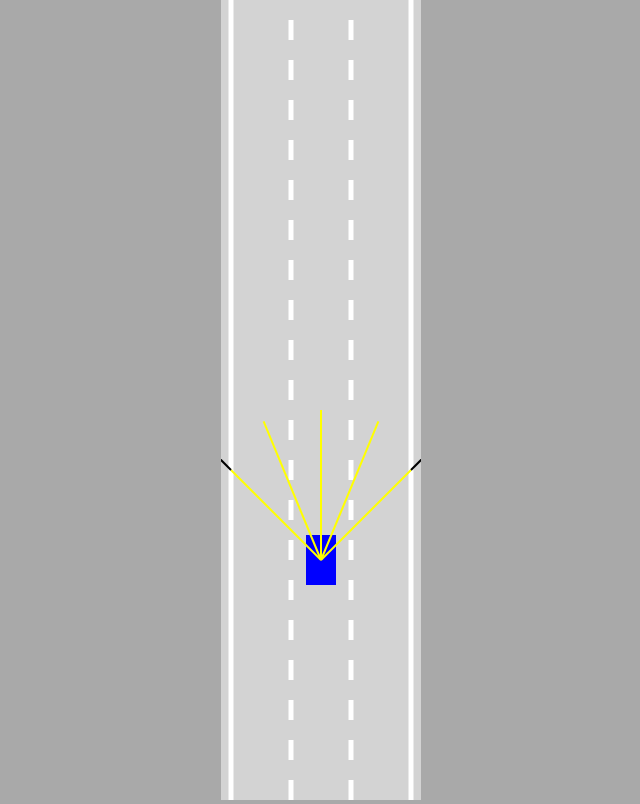
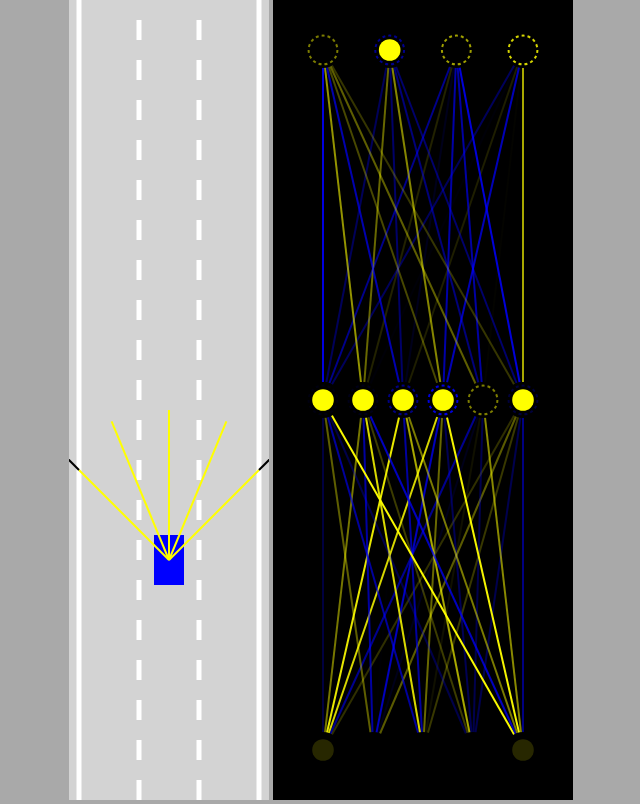
Before and after one commit to satyajitnayk/selfdriving-car, a plain HTML site: page index.html in a window 1280 px wide. Shown: the whole page, without its empty margins (319-959 px from the left). Drawn offline with Linux system fonts and the light colour scheme.

Commit message:
add a canvas for drawing network structure
* draw neural network structure.
* style the neural network.

```diff
--- a/index.html
+++ b/index.html
@@ -9,8 +9,10 @@
 </head>
 
 <body>
-<canvas id="myCanvas"></canvas>
+<canvas id="carCanvas"></canvas>
+<canvas id="networkCanvas"></canvas>
 
+<script src="visualizer.js"></script>
 <script src="network.js"></script>
 <script src="sensor.js"></script>
 <script src="utils.js"></script>
--- a/script.js
+++ b/script.js
@@ -1,9 +1,14 @@
-const canvas = document.getElementById('myCanvas')
-canvas.width = 200
+const carCanvas = document.getElementById('carCanvas')
+carCanvas.width = 200
 
-const ctx = canvas.getContext('2d')
-const road = new Road(canvas.width / 2, canvas.width * 0.9)
-const car = new Car(road.getLaneCenter(1), 100, 30, 50, "AI")
+const networkCanvas = document.getElementById('networkCanvas')
+networkCanvas.width = 300
+
+const carCtx = carCanvas.getContext('2d')
+const networkCtx = networkCanvas.getContext('2d')
+
+const road = new Road(carCanvas.width / 2, carCanvas.width * 0.9)
+const car = new Car(road.getLaneCenter(1), 100, 30, 50, "KEYS")
 const traffic = [
   new Car(road.getLaneCenter(1), -100, 30, 50, "DUMMY", 2)
 ];
@@ -16,18 +21,21 @@ function animate() {
   }
   car.update(road.borders, traffic)
 
-  canvas.height = window.innerHeight
+  carCanvas.height = window.innerHeight
+  networkCanvas.height = window.innerHeight
 
   // make it look like a camera is following the car
-  ctx.save()
-  ctx.translate(0, -car.y + canvas.height * 0.7)
+  carCtx.save()
+  carCtx.translate(0, -car.y + carCanvas.height * 0.7)
 
-  road.draw(ctx)
+  road.draw(carCtx)
   for (let i = 0; i < traffic.length; ++i) {
-    traffic[i].draw(ctx, 'red')
+    traffic[i].draw(carCtx, 'red')
   }
-  car.draw(ctx, 'blue')
+  car.draw(carCtx, 'blue')
 
-  ctx.restore()
+  carCtx.restore()
+
+  Visualizer.drawNetwork(networkCtx, car.brain)
   requestAnimationFrame(animate)
 }
--- a/style.css
+++ b/style.css
@@ -1,11 +1,15 @@
-body{
+body {
     margin: 0;
-    background:darkgray ;
+    background: darkgray;
     overflow: hidden;
     text-align: center;
 }
 
 
-#myCanvas{
+#networkCanvas {
+    background: black;
+}
+
+#carCanvas {
     background: lightgray;
 }
--- a/utils.js
+++ b/utils.js
@@ -42,3 +42,11 @@ function polygonsIntersect(polygon1, polygon2) {
   }
   return false
 }
+
+function getRGBA(value) {
+  const alpha = Math.abs(value)
+  const R = value < 0 ? 0 : 255
+  const G = R
+  const B = value > 0 ? 0 : 255
+  return `rgba(${R},${G},${B},${alpha})`
+}
--- /dev/null
+++ b/visualizer.js
@@ -0,0 +1,84 @@
+class Visualizer {
+  static #getNodeX(nodes, index, left, right) {
+    return lerp(left, right, nodes.length === 1 ? 0.5 : index / (nodes.length - 1))
+  }
+
+  static drawNetwork(ctx, network) {
+    const margin = 50
+    const left = margin
+    const top = margin
+    const width = ctx.canvas.width - margin * 2
+    const height = ctx.canvas.height - margin * 2
+
+    const levelHeight = height / network.levels.length
+
+    for (let i = network.levels.length - 1; i >= 0; --i) {
+      const levelTop = top + lerp(
+        height - levelHeight,
+        0,
+        network.levels.length === 1 ? 0.5 : i / (network.levels.length - 1)
+      )
+
+      Visualizer.drawLevel(ctx, network.levels[i], left, levelTop, width, levelHeight)
+    }
+  }
+
+  static drawLevel(ctx, level, left, top, width, height) {
+    const right = left + width
+    const bottom = top + height
+
+    const {inputs, outputs, weights, biases} = level
+
+    // connect the neurons
+    for (let i = 0; i < inputs.length; ++i) {
+      for (let j = 0; j < outputs.length; ++j) {
+        ctx.beginPath()
+        ctx.moveTo(Visualizer.#getNodeX(inputs, i, left, right), bottom)
+        ctx.lineTo(Visualizer.#getNodeX(outputs, j, left, right), top)
+        ctx.lineWidth = 2
+        ctx.strokeStyle = getRGBA(weights[i][j])
+        ctx.stroke()
+      }
+    }
+
+    const nodeRadius = 18
+    // draw bottom level of neurons
+    for (let i = 0; i < inputs.length; ++i) {
+      const x = Visualizer.#getNodeX(inputs, i, left, right)
+      ctx.beginPath()
+      ctx.arc(x, bottom, nodeRadius, 0, Math.PI * 2)
+      ctx.fillStyle = 'black'
+      ctx.fill()
+
+      ctx.beginPath()
+      ctx.arc(x, bottom, nodeRadius * 0.6, 0, Math.PI * 2)
+      ctx.fillStyle = getRGBA(inputs[i])
+      ctx.fill()
+    }
+
+    // draw top level of neurons
+    for (let i = 0; i < outputs.length; ++i) {
+      const x = Visualizer.#getNodeX(outputs, i, left, right)
+      ctx.beginPath()
+      ctx.arc(x, top, nodeRadius, 0, Math.PI * 2)
+      ctx.fillStyle = 'black'
+      ctx.fill()
+
+      ctx.beginPath()
+      ctx.arc(x, top, nodeRadius * 0.6, 0, Math.PI * 2)
+      ctx.fillStyle = getRGBA(outputs[i])
+      ctx.fill()
+
+      // draw biases as contours
+      ctx.beginPath()
+      ctx.lineWidth = 2
+      ctx.arc(x, top, nodeRadius * 0.8, 0, Math.PI * 2)
+      ctx.strokeStyle = getRGBA(biases[i])
+      ctx.setLineDash([3, 3])
+      ctx.stroke()
+      ctx.setLineDash([])
+    }
+
+
+  }
+}
```
